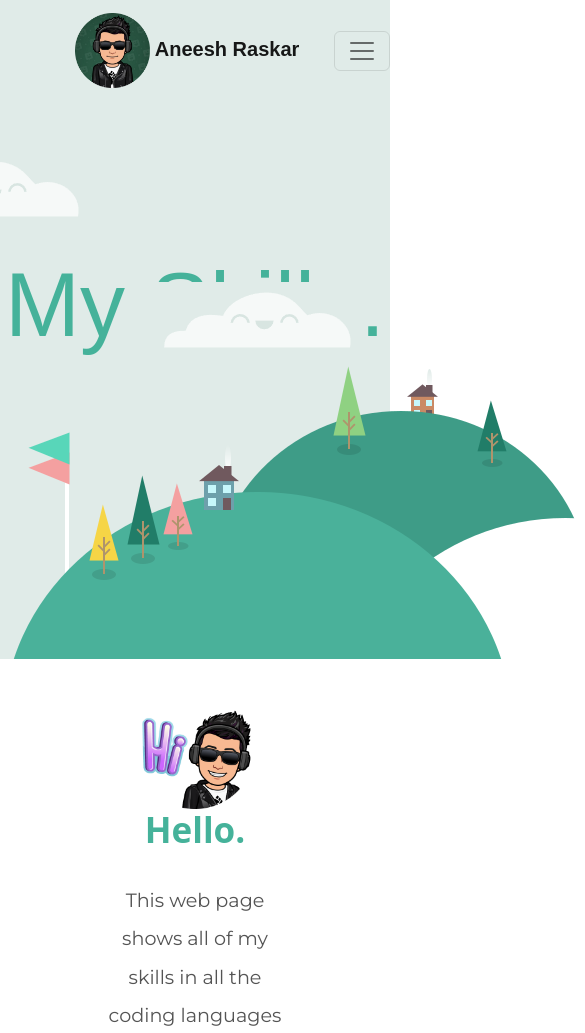
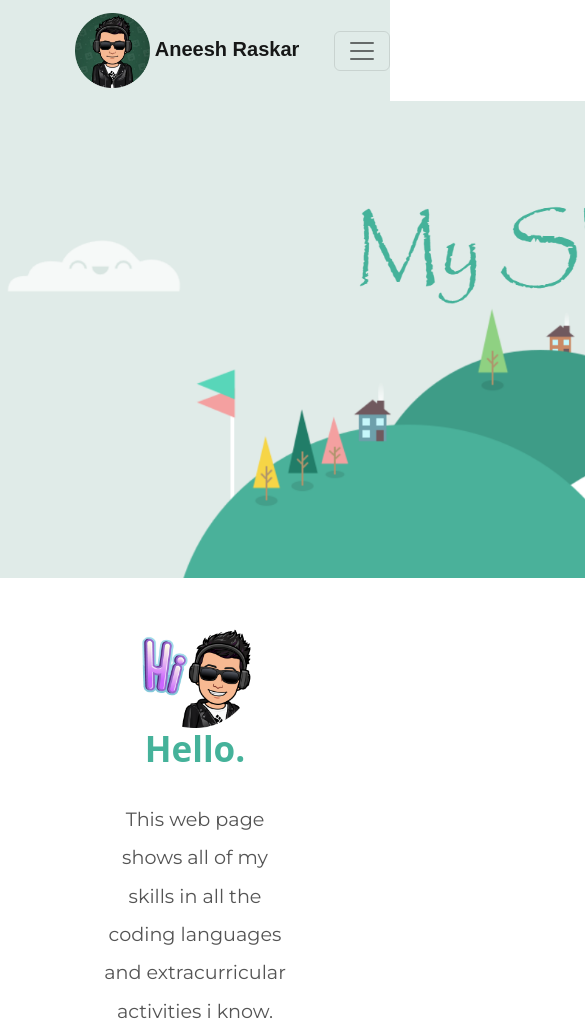
Before and after one commit to Zephyrus02/My-Site, a plain HTML site: page skills.html in a window 390 px wide. Shown: the top 1033 px of the page, 585 px wide, since content can reach past the window. Drawn offline with nearby package versions, Linux system fonts and the light colour scheme.

Commit message:
Made Site More Responsive

```diff
--- a/css/styles.css
+++ b/css/styles.css
@@ -4,19 +4,26 @@ body{
 }
 .top{
   background-color: #e0ebe8;
-  position: relative;
-  padding-top: 100px;
+  position: static;
 }
-.topcloud{
-  position: absolute;
-  right: 300px;
-  top: 50px;
+.ac_top{
+  margin-bottom: 0;
   animation: fadeIn 5s;
   -webkit-animation: fadeIn 5s;
   -moz-animation: fadeIn 5s;
   -o-animation: fadeIn 5s;
   -ms-animation: fadeIn 5s;
-  animation-duration: 2s;
+  animation-duration: 1.5s;
+}
+.sk_top{
+  padding-right: 50px;
+  margin-bottom: 0;
+  animation: fadeIn 5s;
+  -webkit-animation: fadeIn 5s;
+  -moz-animation: fadeIn 5s;
+  -o-animation: fadeIn 5s;
+  -ms-animation: fadeIn 5s;
+  animation-duration: 1.5s;
 }
 h1{
   margin: 50px auto 0 auto;
@@ -42,21 +49,6 @@ h4{
   font-family:"Montserrat", sans-serif;
   font-size: 125%;
   color: #45b29a;
-}
-.pro{
-  font-weight: bolder;
-}
-.botcloud{
-  position: absolute;
-  left: 150px;
-  bottom: 300px;
-  animation: fadeIn 5s;
-  -webkit-animation: fadeIn 5s;
-  -moz-animation: fadeIn 5s;
-  -o-animation: fadeIn 5s;
-  -ms-animation: fadeIn 5s;
-  animation-duration: 1.5s;
-
 }
 .mountain{
   margin-bottom: 0;
--- a/skills.html
+++ b/skills.html
@@ -27,23 +27,20 @@
                   <a href="" class="nav-link" style="color: #45b29a;">Experiences</a>
               </li>
               <li class="nav-item">
-                 <a href="" class="nav-link" style="color: #45b29a;">Certificates</a>
+                 <a href="achievements.html" class="nav-link" style="color: #45b29a;">Certificates</a>
               </li>
               <li class="nav-item">
-                <a href="" class="nav-link" style="color: #45b29a;">Skills</a>
+                <a href="skills.html" class="nav-link" style="color: #45b29a;">Skills</a>
               </li>
               <li class="nav-item">
-                <a href="" class="nav-link" style="color: #45b29a;">Contact Me</a>
+                <a href="mailto:aneeshraskar@gmail.com" class="nav-link" style="color: #45b29a;">Contact Me</a>
               </li>
           </ul>
       </div>
     </nav>
 
     <div class="top">
-      <img class="topcloud" src="images/cloud.png" alt="cloud">
-      <h1>My Skills.</h1>
-      <img class="botcloud" src="images/cloud.png" alt="cloud">
-      <img class="mountain" src="images/mountain.png" alt="mountain">
+      <img class="sk_top" src="images/sk_top.png" alt="mountain" width="1000px">
     </div>
 
     <div class="mid">
@@ -109,7 +106,7 @@
       <a class="foot" href="https://www.linkedin.com/in/aneesh-raskar-8ab10b205/">LinkedIn</a>
       <a class="foot" href="https://twitter.com/aneesh_raskar">Twitter</a>
       <a class="foot" href="https://www.instagram.com/_.aneesh_raskar._/">Instagram</a>
-      <h4>© Aneesh Raskar. All rights reserved.</h4>
+      <h4>© <a href="https://github.com/Zephyrus02">Aneesh Raskar</a>. All rights reserved.</h4>
     </div>
   </body>
 </html>
```
Also changed, not shown: achievements.html (+8 -11 lines), index.html (+5 -9 lines), images/ac_top.png (added), images/cloud.png (deleted), images/mountain.png (deleted), images/sk_top.png (added), images/top.png (added).
